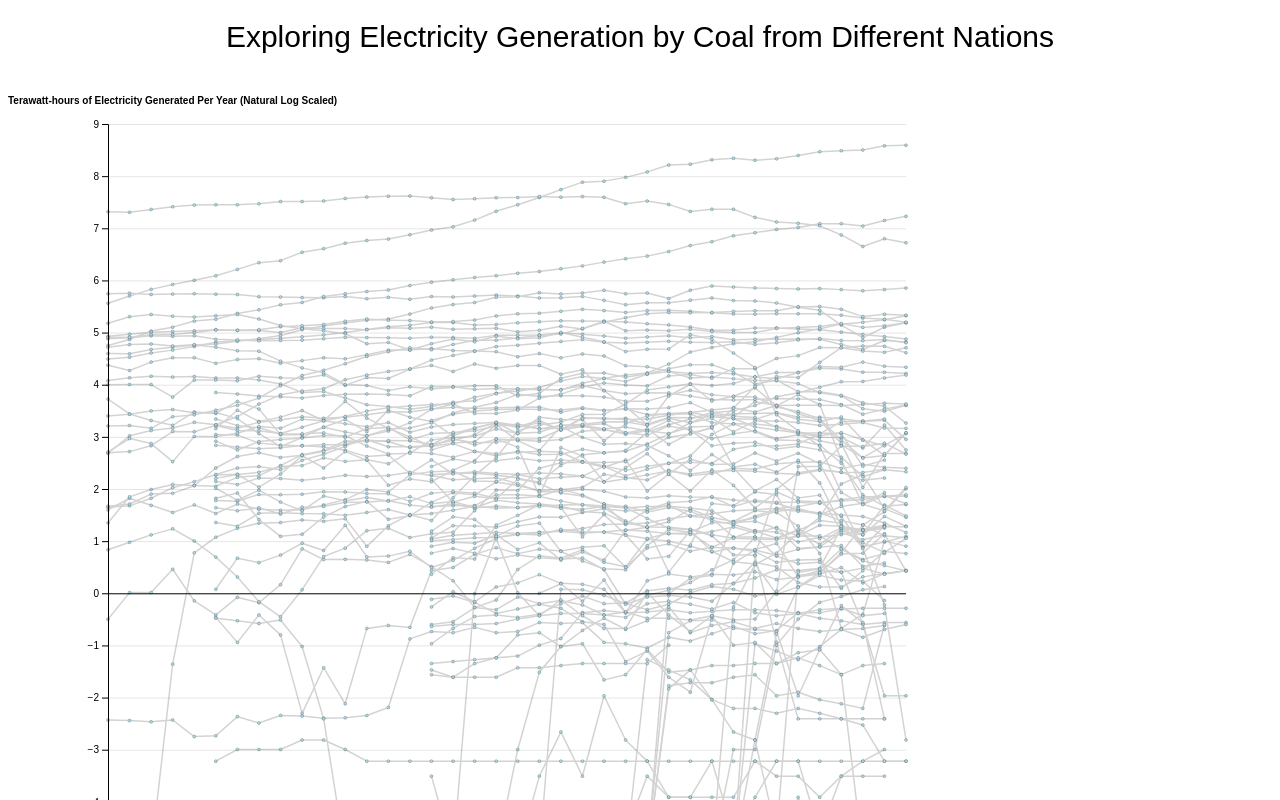
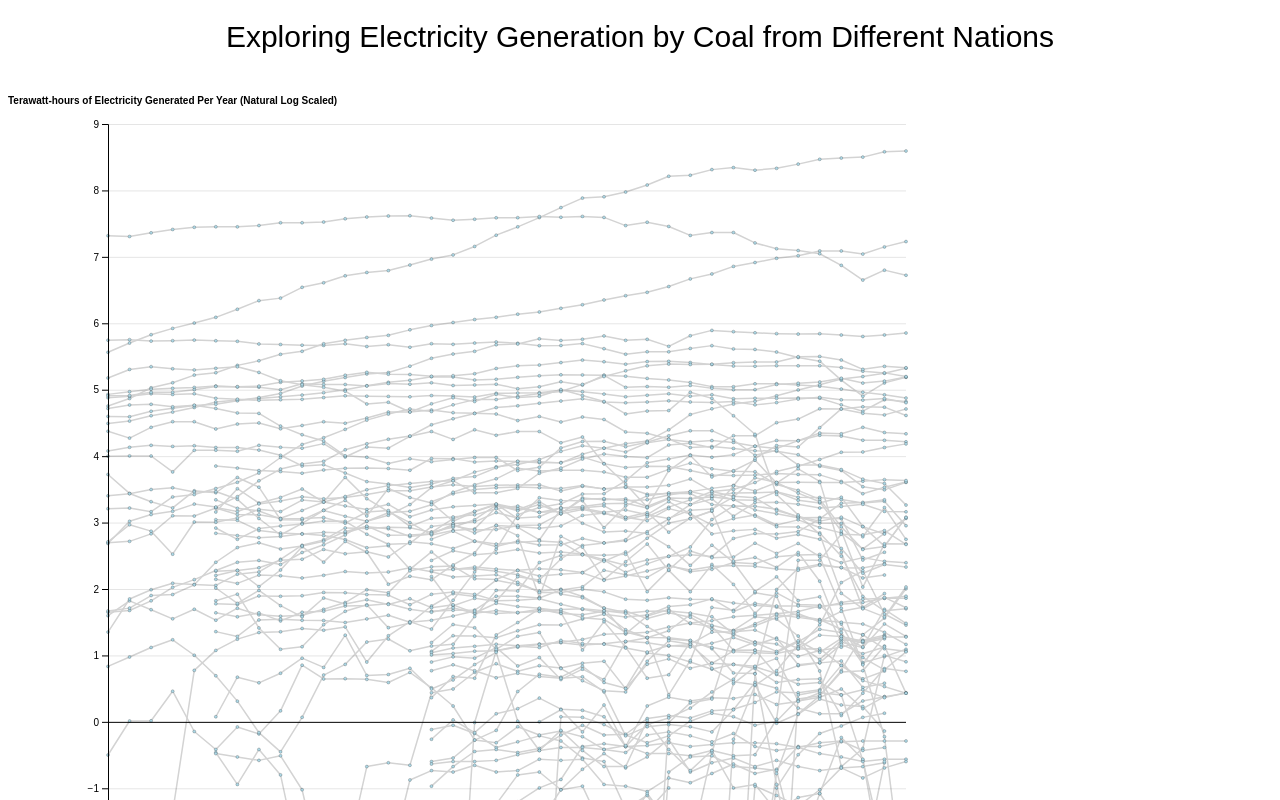
Before and after one commit to rx-72/Coal-electricity-generation, a SvelteKit app: page / in a window 1280 px wide. Shown: the top 800 px of the page. Built offline with nearby package versions, Linux system fonts and the light colour scheme.

Commit message:
Add files via upload

```diff
--- a/src/components/Graph.svelte
+++ b/src/components/Graph.svelte
@@ -13,7 +13,7 @@
 
     //setting dimensions
     const width = 928;
-    const height = 800;
+    const height = 1000;
     const marginTop = 50;
     const marginRight = 30;
     const marginBottom = 20;
@@ -278,7 +278,7 @@
             text-anchor="start"
             font-size = "30px"
         >
-            Original Value: {Math.round((2.71828** log_val)* 100)/100}
+            Original Value: {Math.round((2.71828** log_val)* 100)/100} Terawatt-hrs
         </text>
 
 
```
